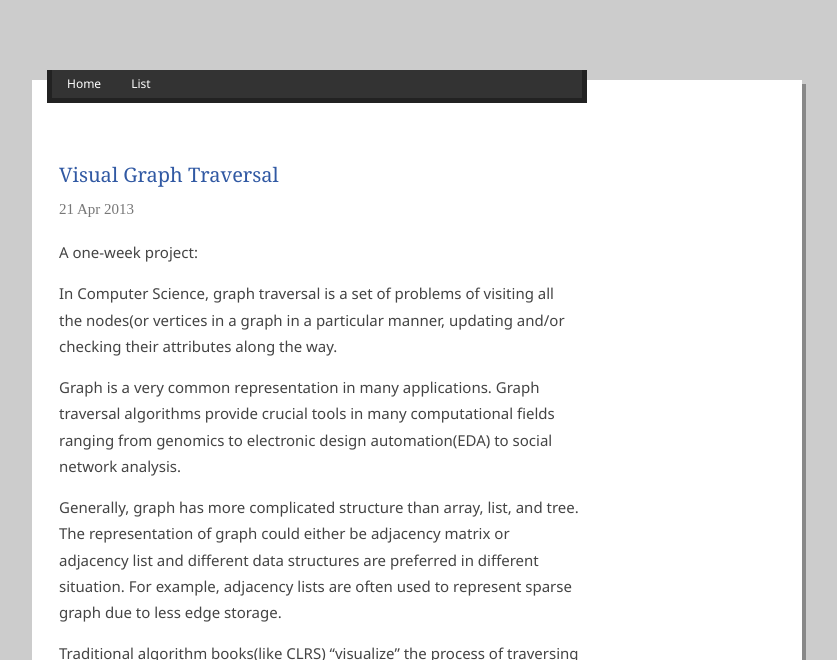
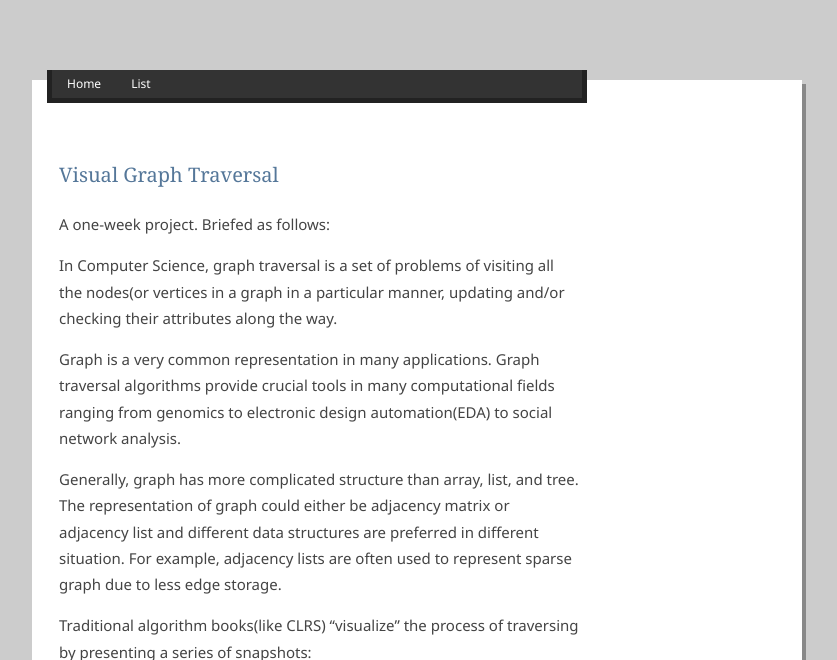
Before and after one commit to dreamsome/onesuper.github.com, a Jekyll site: the page built from index.html, in a window 1280 px wide, cut to the strip 0-660 px from the top of the page. Shown: the whole strip, without its empty margins (223-1060 px from the left). Built offline with Jekyll 4.4.1, drawn with Linux system fonts in a browser that asks for light colours; Markdown is read by kramdown in place of the engine named in the settings; some of the changed text lies outside the part shown.

Commit message:
layout chagne

```diff
--- a/_layouts/post.html
+++ b/_layouts/post.html
@@ -8,9 +8,9 @@
 <div class="row">
 
     <div class="pagetitle"><h1>{{ page.title }}</h1></div>
+
+    {{ content }}
     <div class="timestamp">{{ page.date | date_to_string }}</div>
-    {{ content }}
-
 
 
 </div>
--- a/_posts/idea/2013-04-21-visual-graph-traversal.md
+++ b/_posts/idea/2013-04-21-visual-graph-traversal.md
@@ -6,7 +6,7 @@
 ---
 
 
-A one-week project:
+A one-week project. Briefed as follows:
 
 
 In Computer Science, graph traversal is a set of problems of visiting all the nodes(or vertices in a graph in a particular manner, updating and/or checking their attributes along the way.
--- a/index.html
+++ b/index.html
@@ -9,9 +9,9 @@
 {% for post in site.posts limit:1 %}
 <div class="postview">
 
-  <div class="entry_title"><h2><a href="{{ post.url }}">{{ post.title }}</a></h2></div>
+  <div class="pagetitle"><h1><a href="{{ post.url }}">{{ post.title }}</a></h1></div>
+
+  {{post.content}}
   <div class="timestamp">{{ post.date | date_to_string }}</div>
-  {{post.content}}
-
 </div>
 {% endfor %}
--- a/style.css
+++ b/style.css
@@ -103,7 +103,7 @@
     font-weight: normal;
     font-size: 20px;
     line-height: 23px;
-    padding-bottom: 2px;
+    padding-bottom: 10px;
     margin: 0;
 }
 
@@ -149,10 +149,9 @@
 
 .timestamp {
     color: #777;
-    font-family: "Times New Roman", Times, serif;
     line-height: 30px;
     font-size: 15px;
-    margin: 6px 0 10px 0;
+    margin: 16px 0 10px 0;
 
 }
 
```
Also changed, not shown: other parts of _posts/idea/2013-04-21-visual-graph-traversal.md (+1 -1 lines).
